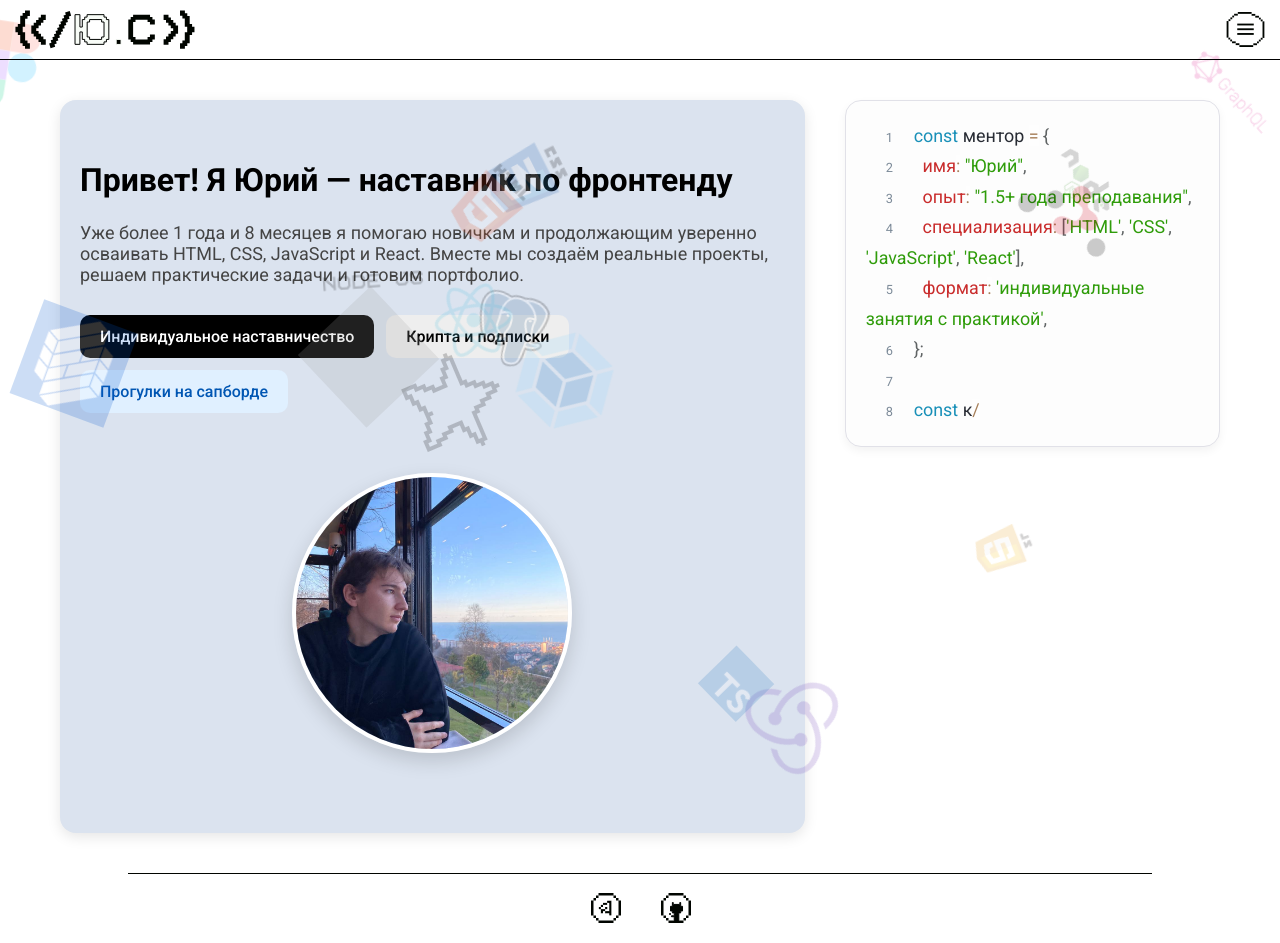
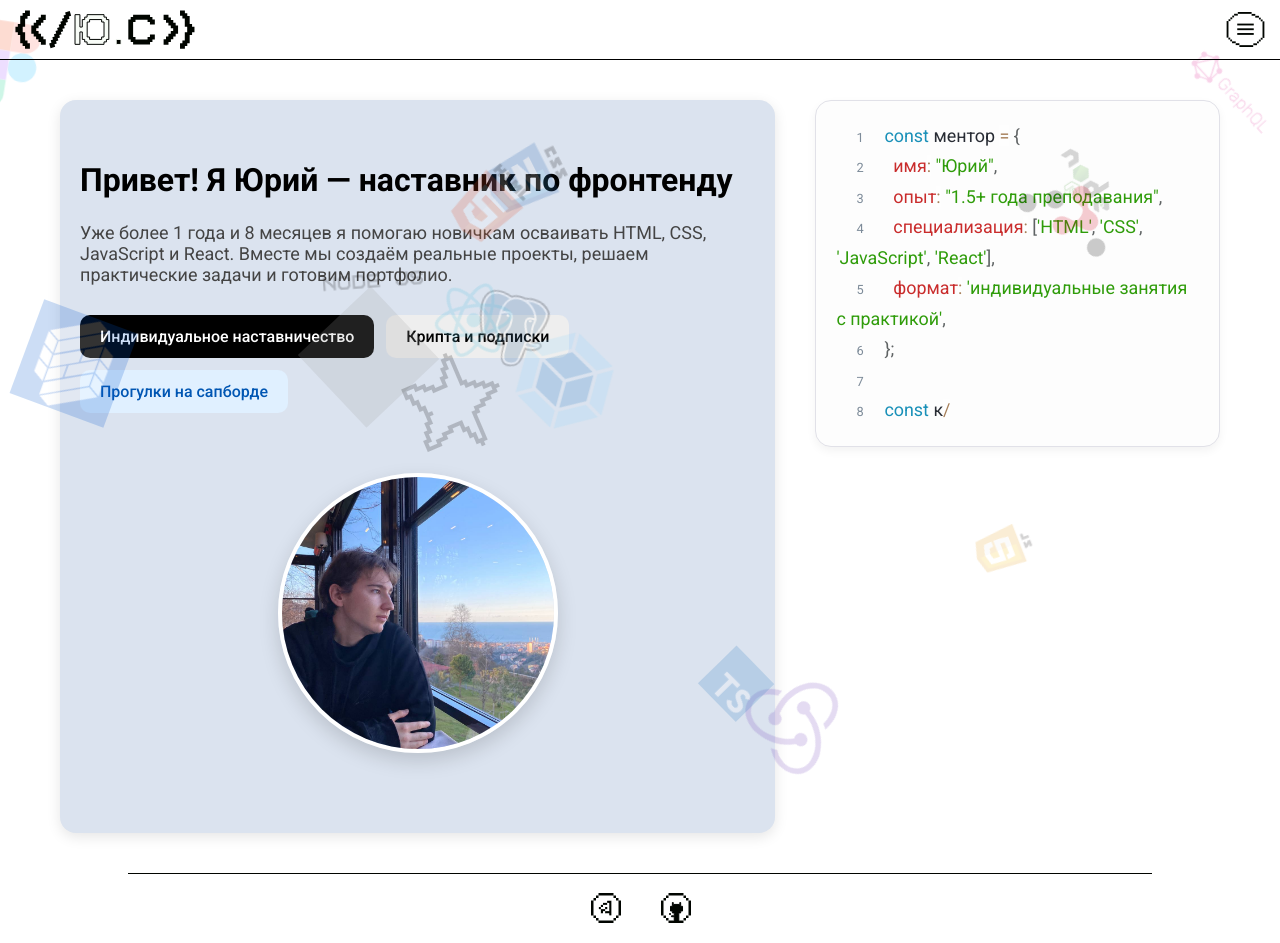
Before and after one commit to yura12042002/123, a React (Create React App) app in the folder front/: page / in a window 1280 px wide. Built offline with nearby package versions, Linux system fonts and the light colour scheme; grey boxes are pictures that could not be loaded.

Commit message:
new preview page change

```diff
--- a/front/src/components/heroSection/HeroSection.jsx
+++ b/front/src/components/heroSection/HeroSection.jsx
@@ -45,8 +45,8 @@ const HeroSection = () => {
           Привет! Я Юрий — наставник по фронтенду
         </h1>
         <p className={styles.description}>
-          Уже более 1 года и 8 месяцев я помогаю новичкам и продолжающим
-          уверенно осваивать HTML, CSS, JavaScript и React. Вместе мы создаём
+          Уже более 1 года и 8 месяцев я помогаю новичкам
+          осваивать HTML, CSS, JavaScript и React. Вместе мы создаём
           реальные проекты, решаем практические задачи и готовим портфолио.
         </p>
         <div className={styles.buttons}>
```
